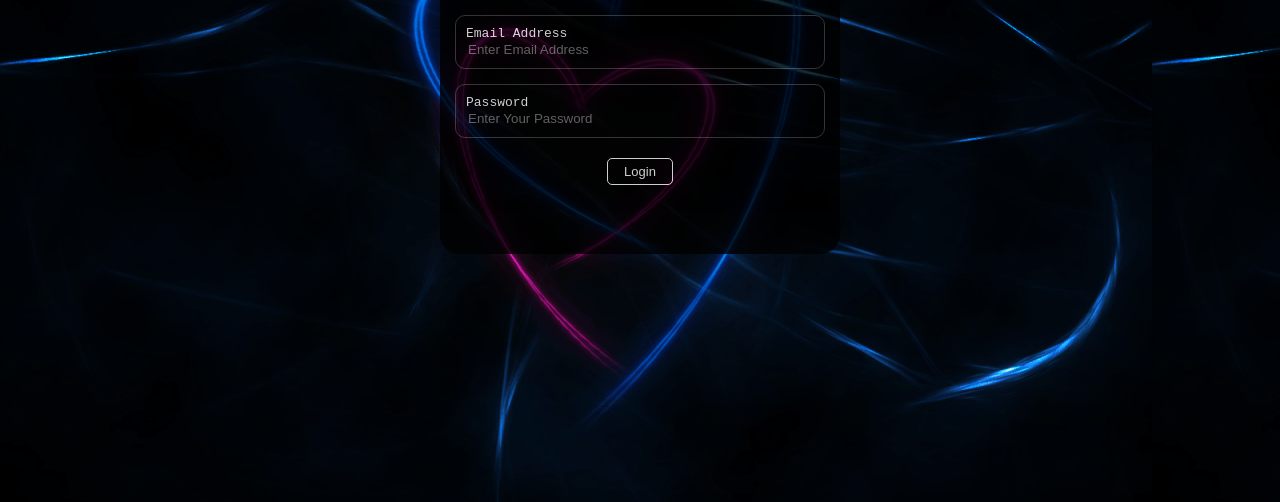
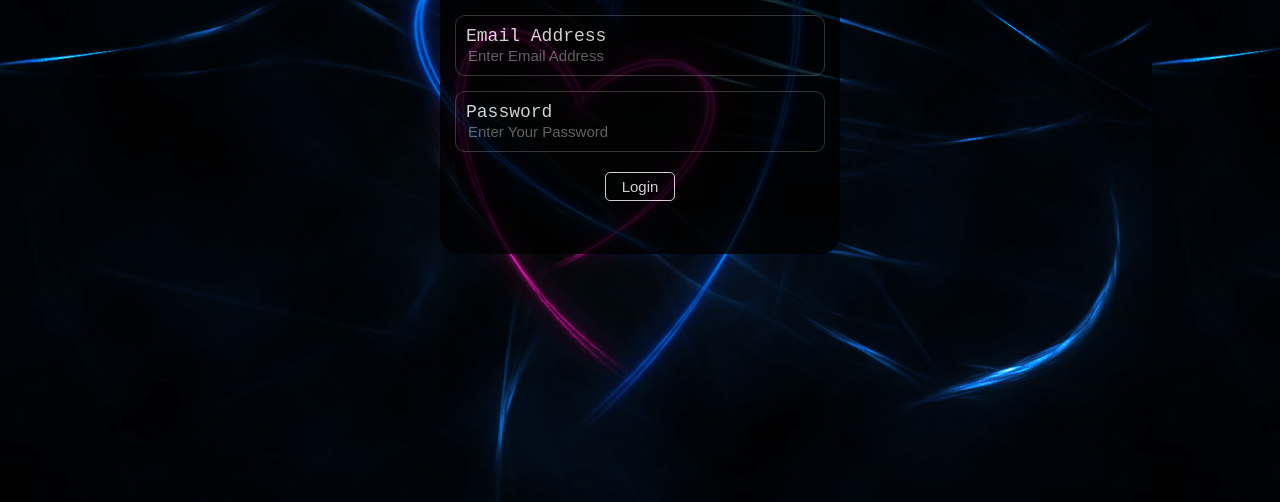
Before and after one commit to thamaraihimal/mywebsite, a plain HTML site: page login.html in a window 1280 px wide. Shown: the part 298-800 px from the top of the page. Drawn offline with Linux system fonts and the light colour scheme.

Commit message:
Update login.css

```diff
--- a/login.css
+++ b/login.css
@@ -24,6 +24,7 @@ body{
 }
 .form label{
     display: flex;
+    font-size:18px;
 }
 .form input{
     width: 99%;
@@ -31,6 +32,7 @@ body{
     background: none;
     outline: none;
     color: white;
+    font-size:15px;
 }
 button{
     margin-top: 5px;
@@ -41,7 +43,7 @@ button{
     cursor: pointer;
     transition: 0.5s;
     border-radius: 5px;
-    font-size: 13px;
+    font-size: 15px;
 }
 button:hover{
     background: white;
```
